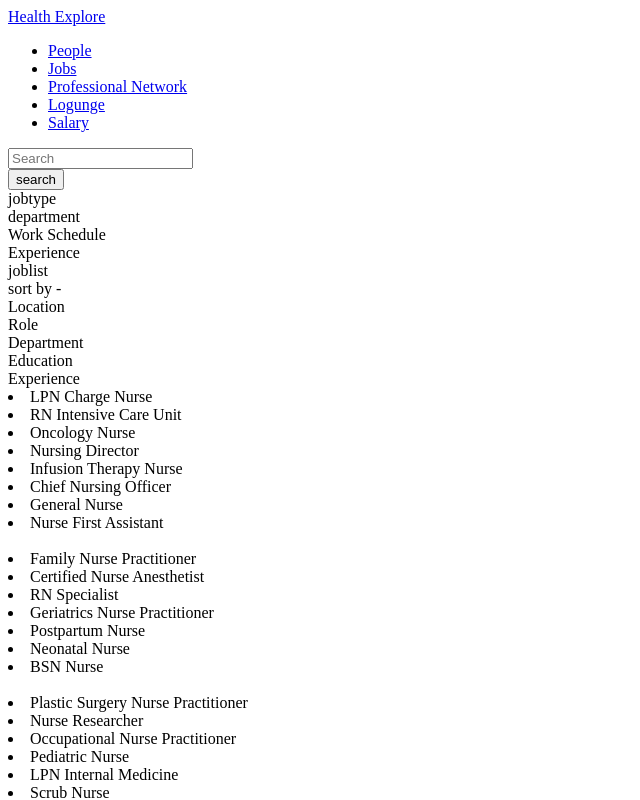
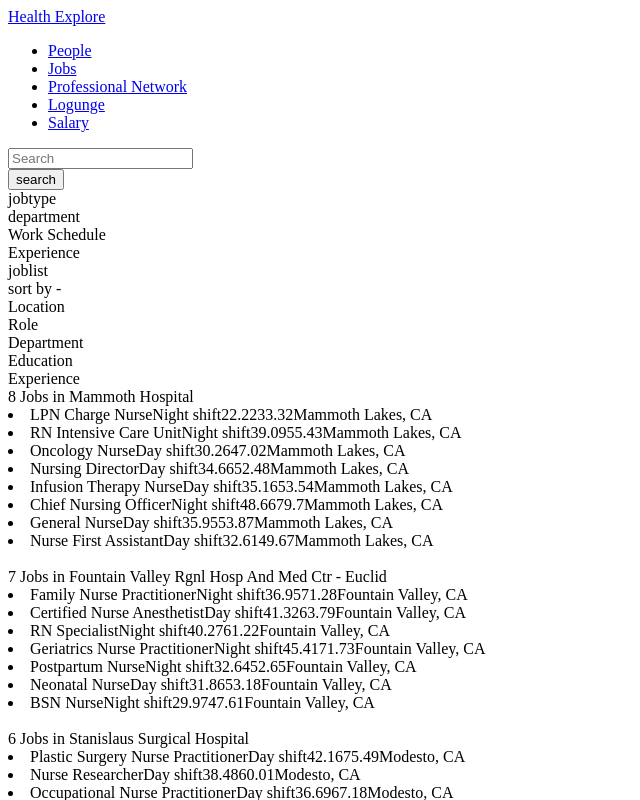
Before and after one commit to PavanDongare/jobs, a Next.js app in the folder fullstack-candidate-testing/: page / in a window 1280 px wide. Shown: the top 800 px of the page, without its empty margins (0-640 px from the left). Built offline with nearby package versions, Linux system fonts and the light colour scheme.

Commit message:
checkpoint

```diff
--- a/fullstack-candidate-testing/components/job/Job.js
+++ b/fullstack-candidate-testing/components/job/Job.js
@@ -1,11 +1,16 @@
 import { useState } from 'react';
+// full tine , hourly rate , location
 function Job(props) {
     const [hospital, sethospital] = useState(props.children)
     return (
         <div>
+            {hospital.total_jobs_in_hospital} Jobs in {hospital.name}
             {hospital.items.map((job) =>
                 <li key={job.toString()}>
                     {job.job_title}
+                    {job.work_schedule}
+                    {job.salary_range}
+                    {job.city}
                 </li>
             )}
             <br></br>
--- a/fullstack-candidate-testing/components/mainpage/Joblist.js
+++ b/fullstack-candidate-testing/components/mainpage/Joblist.js
@@ -12,7 +12,6 @@ function Joblist(props) {
         setjobs(jobs);
         console.log(jobs);
         return () => {
-
         }
     }, [])
     return (
```
